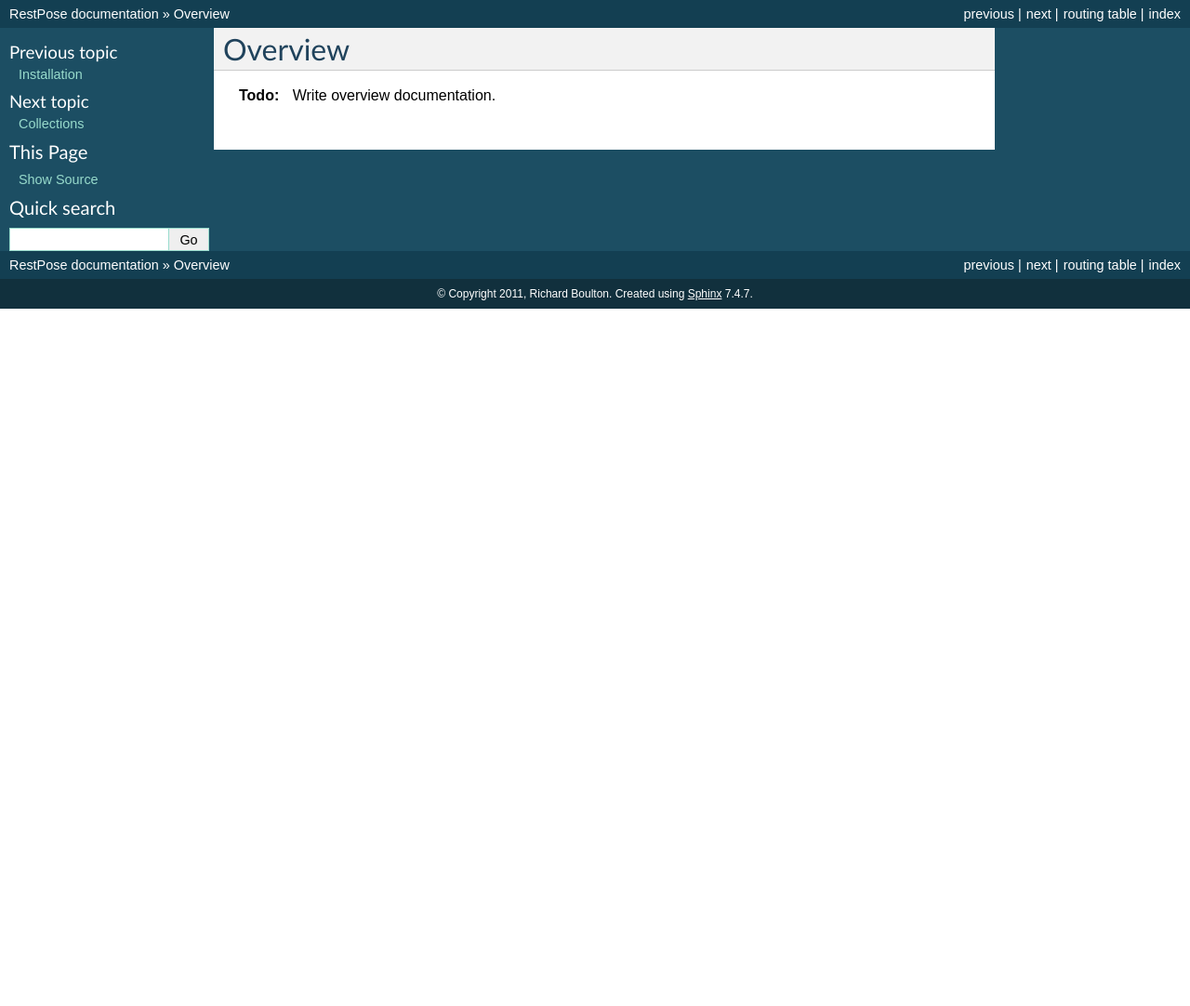
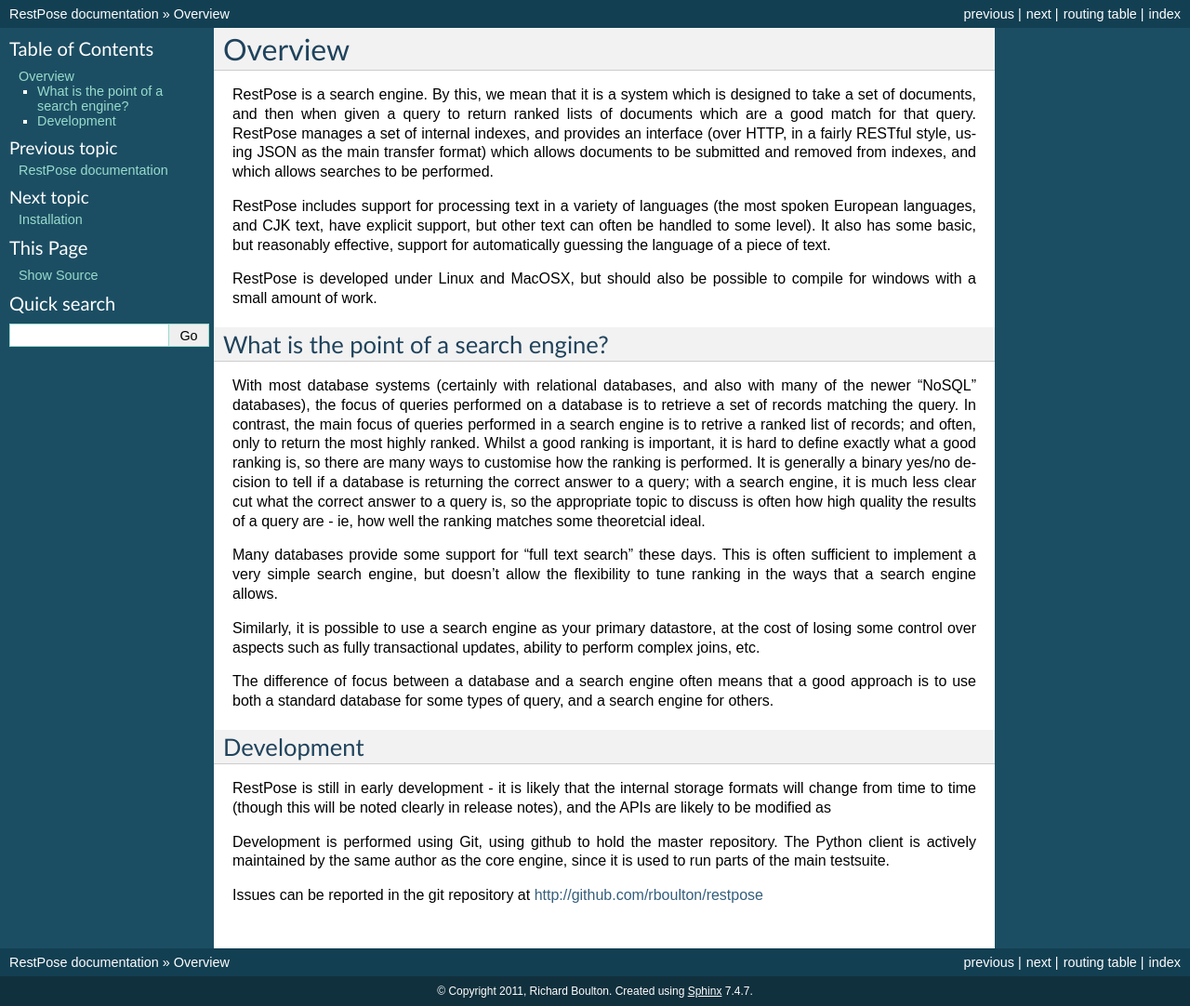
Before and after one commit to restpose/restpose, a Sphinx documentation site: the page built from docs/intro.rst, in a window 1280 px wide. Shown: the whole page at 93% size. Built offline with Sphinx 7.4.7, drawn with Linux system fonts in a browser that asks for light colours; before the commit the page ends 900 px from its top, so only the background shows below that.

Commit message:
Add an overview

```diff
--- a/docs/index.rst
+++ b/docs/index.rst
@@ -6,8 +6,8 @@
 .. toctree::
    :maxdepth: 2
 
+   intro.rst
    install.rst
-   intro.rst
    collections.rst
    categorisation.rst
    urls.rst
--- a/docs/intro.rst
+++ b/docs/intro.rst
@@ -1,4 +1,63 @@
 Overview
 ========
 
-.. todo:: Write overview documentation.
+RestPose is a search engine.  By this, we mean that it is a system which is
+designed to take a set of documents, and then when given a query to return
+ranked lists of documents which are a good match for that query.  RestPose
+manages a set of internal indexes, and provides an interface (over HTTP, in a
+fairly RESTful style, using JSON as the main transfer format) which allows
+documents to be submitted and removed from indexes, and which allows searches
+to be performed.
+
+RestPose includes support for processing text in a variety of languages (the
+most spoken European languages, and CJK text, have explicit support, but other
+text can often be handled to some level).  It also has some basic, but
+reasonably effective, support for automatically guessing the language of a
+piece of text.
+
+RestPose is developed under Linux and MacOSX, but should also be possible to
+compile for windows with a small amount of work.
+
+
+What is the point of a search engine?
+-------------------------------------
+
+With most database systems (certainly with relational databases, and also with
+many of the newer "NoSQL" databases), the focus of queries performed on a
+database is to retrieve a set of records matching the query.  In contrast, the
+main focus of queries performed in a search engine is to retrive a ranked list
+of records; and often, only to return the most highly ranked.  Whilst a good
+ranking is important, it is hard to define exactly what a good ranking is, so
+there are many ways to customise how the ranking is performed.  It is generally
+a binary yes/no decision to tell if a database is returning the correct answer
+to a query; with a search engine, it is much less clear cut what the correct
+answer to a query is, so the appropriate topic to discuss is often how high
+quality the results of a query are - ie, how well the ranking matches some
+theoretcial ideal.
+
+Many databases provide some support for "full text search" these days.  This is
+often sufficient to implement a very simple search engine, but doesn't allow
+the flexibility to tune ranking in the ways that a search engine allows.
+
+Similarly, it is possible to use a search engine as your primary datastore, at
+the cost of losing some control over aspects such as fully transactional
+updates, ability to perform complex joins, etc.
+
+The difference of focus between a database and a search engine often means that
+a good approach is to use both a standard database for some types of query, and
+a search engine for others.
+
+
+Development
+-----------
+
+RestPose is still in early development - it is likely that the internal storage
+formats will change from time to time (though this will be noted clearly in
+release notes), and the APIs are likely to be modified as
+
+Development is performed using Git, using github to hold the master repository.
+The Python client is actively maintained by the same author as the core engine,
+since it is used to run parts of the main testsuite.
+
+Issues can be reported in the git repository at
+http://github.com/rboulton/restpose
```
